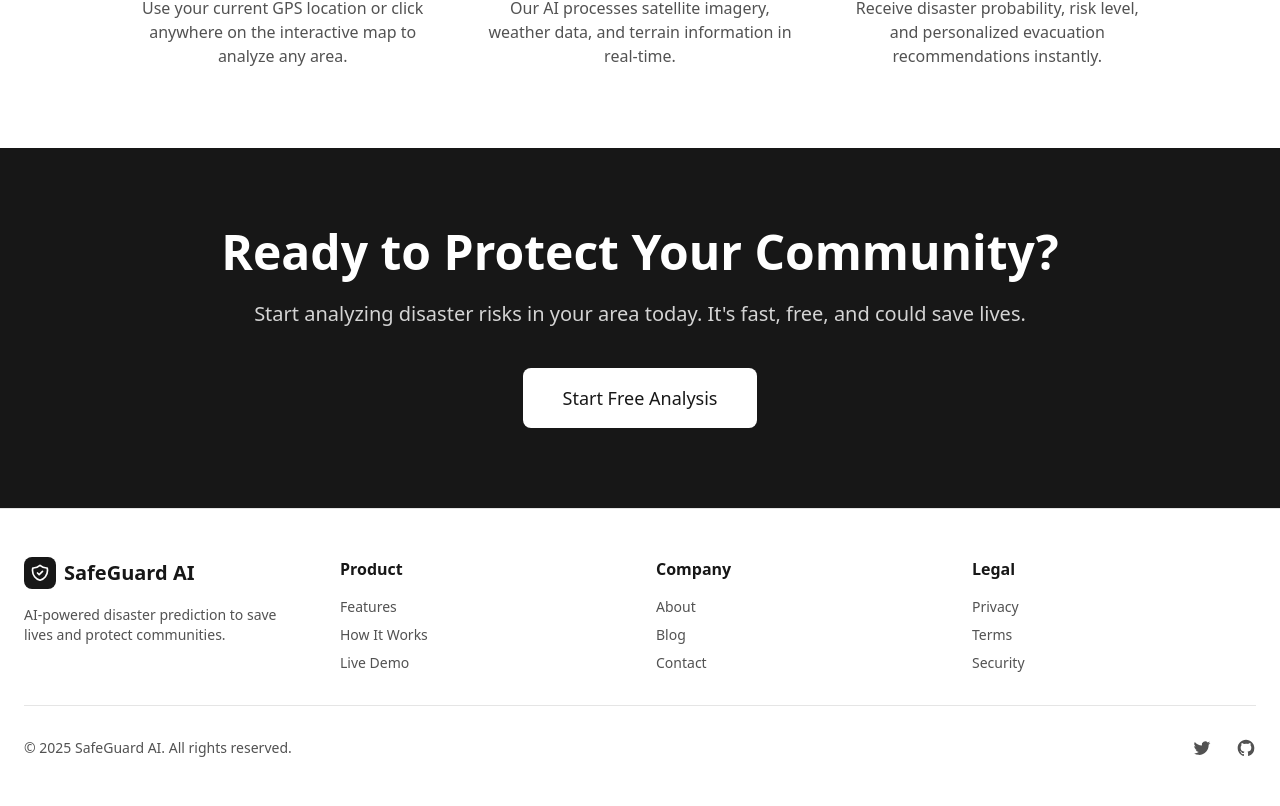
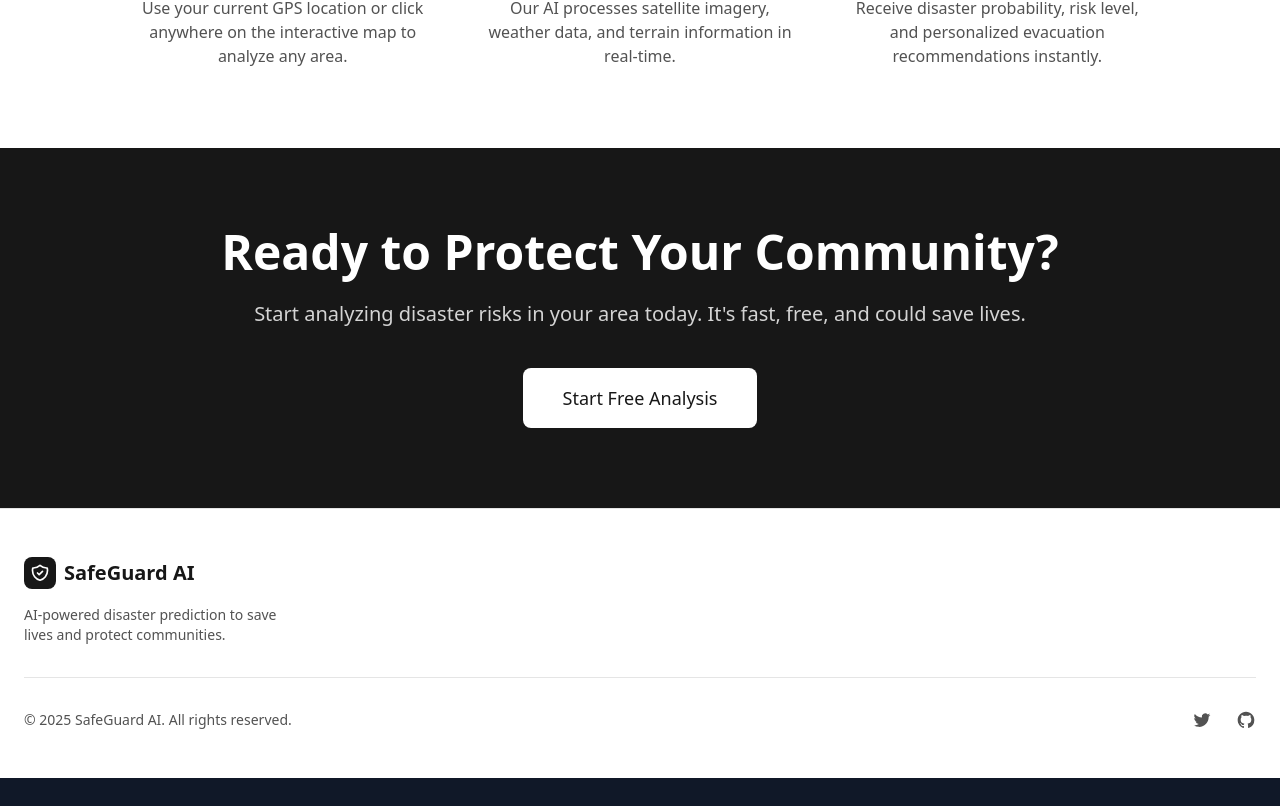
Before and after one commit to inspiredrishabh/open-ai, a React (Vite) app in the folder client/: page / in a window 1280 px wide. Shown: the part 2251-3057 px from the top of the page. After the commit the page ends 3029 px from the top, so only its background shows below. Built offline with nearby package versions, Linux system fonts and the light colour scheme; no server answers.

Commit message:
Footer removed

```diff
--- a/client/src/components/Home.jsx
+++ b/client/src/components/Home.jsx
@@ -275,32 +275,11 @@ export default function Home() {
               </p>
             </div>
 
-            <div>
-              <h4 className="font-semibold text-neutral-900 dark:text-white mb-4">Product</h4>
-              <ul className="space-y-2 text-sm text-neutral-600 dark:text-neutral-400">
-                <li><button onClick={() => scrollToSection('features')} className="hover:text-neutral-900 dark:hover:text-white">Features</button></li>
-                <li><button onClick={() => scrollToSection('how-it-works')} className="hover:text-neutral-900 dark:hover:text-white">How It Works</button></li>
-                <li><Link to="/analyze" className="hover:text-neutral-900 dark:hover:text-white">Live Demo</Link></li>
-              </ul>
-            </div>
 
-            <div>
-              <h4 className="font-semibold text-neutral-900 dark:text-white mb-4">Company</h4>
-              <ul className="space-y-2 text-sm text-neutral-600 dark:text-neutral-400">
-                <li><button onClick={() => scrollToSection('about')} className="hover:text-neutral-900 dark:hover:text-white">About</button></li>
-                <li><a href="#" className="hover:text-neutral-900 dark:hover:text-white">Blog</a></li>
-                <li><a href="#" className="hover:text-neutral-900 dark:hover:text-white">Contact</a></li>
-              </ul>
-            </div>
 
-            <div>
-              <h4 className="font-semibold text-neutral-900 dark:text-white mb-4">Legal</h4>
-              <ul className="space-y-2 text-sm text-neutral-600 dark:text-neutral-400">
-                <li><a href="#" className="hover:text-neutral-900 dark:hover:text-white">Privacy</a></li>
-                <li><a href="#" className="hover:text-neutral-900 dark:hover:text-white">Terms</a></li>
-                <li><a href="#" className="hover:text-neutral-900 dark:hover:text-white">Security</a></li>
-              </ul>
-            </div>
+
+
+
           </div>
 
           <div className="border-t border-neutral-200 dark:border-neutral-800 pt-8 flex items-center justify-between">
```
